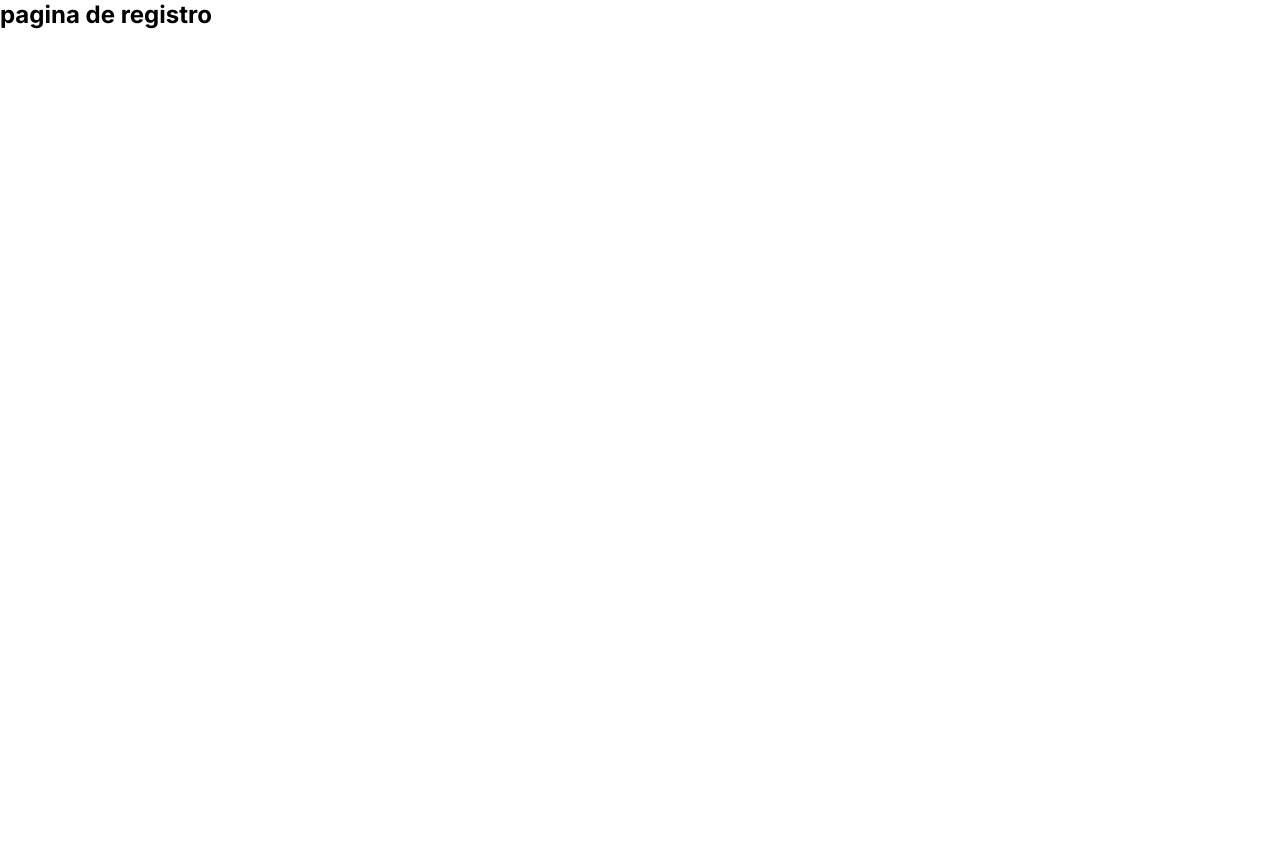
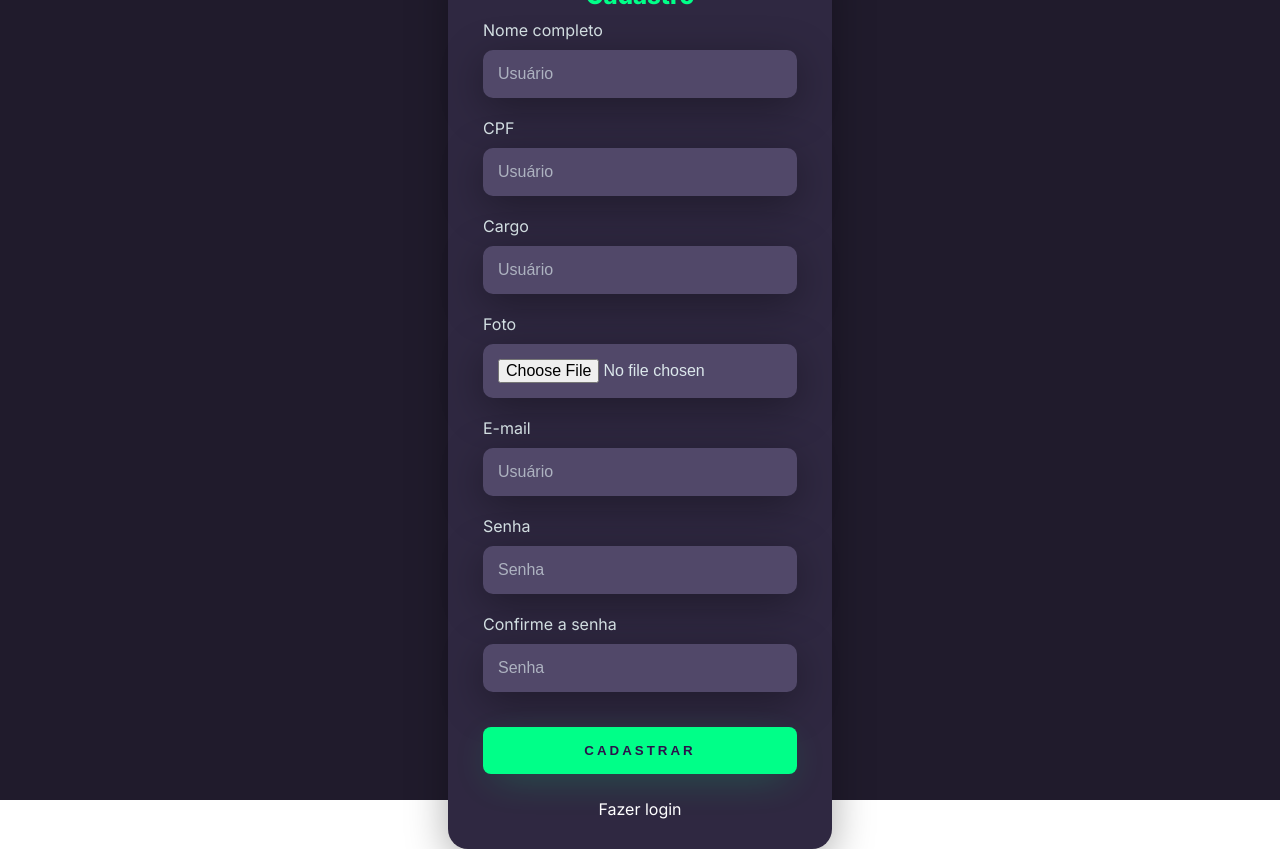
Before and after one commit to Cracha-virtual-LEDES/cracha-virtual-app, a Next.js app: page /register in a window 1280 px wide. Before the commit the page ends 800 px from the top, so only its background shows below. Built offline with nearby package versions, Linux system fonts and the light colour scheme.

Commit message:
feat: Tela de cadastro do usuário

```diff
--- a/src/app/register/page.tsx
+++ b/src/app/register/page.tsx
@@ -1,9 +1,97 @@
+"use client";
+
+import { useForm } from "react-hook-form";
 import styles from "./page.module.css";
+import Link from "next/link";
+
+type FormInput = {
+  name: string;
+  CPF: string;
+  email: string;
+  password: string;
+  passwordVerify: string;
+  role: string;
+  photoPath: string;
+};
+
+// TODO: validar fomrulario
 
 export default function Home() {
+  const { register, handleSubmit } = useForm<FormInput>();
+
+  const handleRegister = async (data: FormInput) => {
+    const res = await fetch("http://localhost:3000/api/user", {
+      method: "POST",
+      body: JSON.stringify({
+        pessoa: { ...data, photoPath: undefined, passwordVerify: undefined },
+        cracha: { photoPath: "coco04" },
+      }),
+    });
+    console.log(await res.json());
+  };
+
   return (
-    <main className={styles.main}>
-      <h1>pagina de registro</h1>
-    </main>
+    <>
+      <div className={styles.mainLogin}>
+        <div className={styles.rightLogin}>
+          <div className={styles.cardLogin}>
+            <h1>Cadastro</h1>
+            <div className={styles.textfield}>
+              <label>Nome completo</label>
+              <input type="text" placeholder="Usuário" {...register("name")} />
+            </div>
+            <div className={styles.textfield}>
+              <label>CPF</label>
+              <input type="text" placeholder="Usuário" {...register("CPF")} />
+            </div>
+            <div className={styles.textfield}>
+              <label>Cargo</label>
+              <input type="text" placeholder="Usuário" {...register("role")} />
+            </div>
+            <div className={styles.textfield}>
+              <label>Foto</label>
+              <input
+                type="file"
+                placeholder="Usuário"
+                {...register("photoPath")}
+              />
+            </div>
+            <div className={styles.textfield}>
+              <label>E-mail</label>
+              <input
+                type="email"
+                placeholder="Usuário"
+                {...register("email")}
+              />
+            </div>
+            <div className={styles.textfield}>
+              <label>Senha</label>
+              <input
+                type="password"
+                placeholder="Senha"
+                {...register("password")}
+              />
+            </div>
+            <div className={styles.textfield}>
+              <label>Confirme a senha</label>
+              <input
+                type="password"
+                placeholder="Senha"
+                {...register("passwordVerify")}
+              />
+            </div>
+            <button
+              className={styles.btnLogin}
+              onClick={() => handleSubmit(handleRegister)()}
+            >
+              Cadastrar
+            </button>
+            <Link href="/" style={{ color: "white" }}>
+              Fazer login
+            </Link>
+          </div>
+        </div>
+      </div>
+    </>
   );
 }
--- a/src/service/Authentication.ts
+++ b/src/service/Authentication.ts
@@ -53,6 +53,9 @@ const register = async (data: any): Promise<any> => {
     expirationDate: expirationDate,
   };
 
+  console.log(newPessoa);
+  console.log(newCracha);
+
   const pessoa = await prisma.pessoa.create({
     data: newPessoa,
   });
```
Also changed, not shown: src/app/cracha/page.tsx (+11 -11 lines), src/app/page.tsx (+15 -1 lines).
